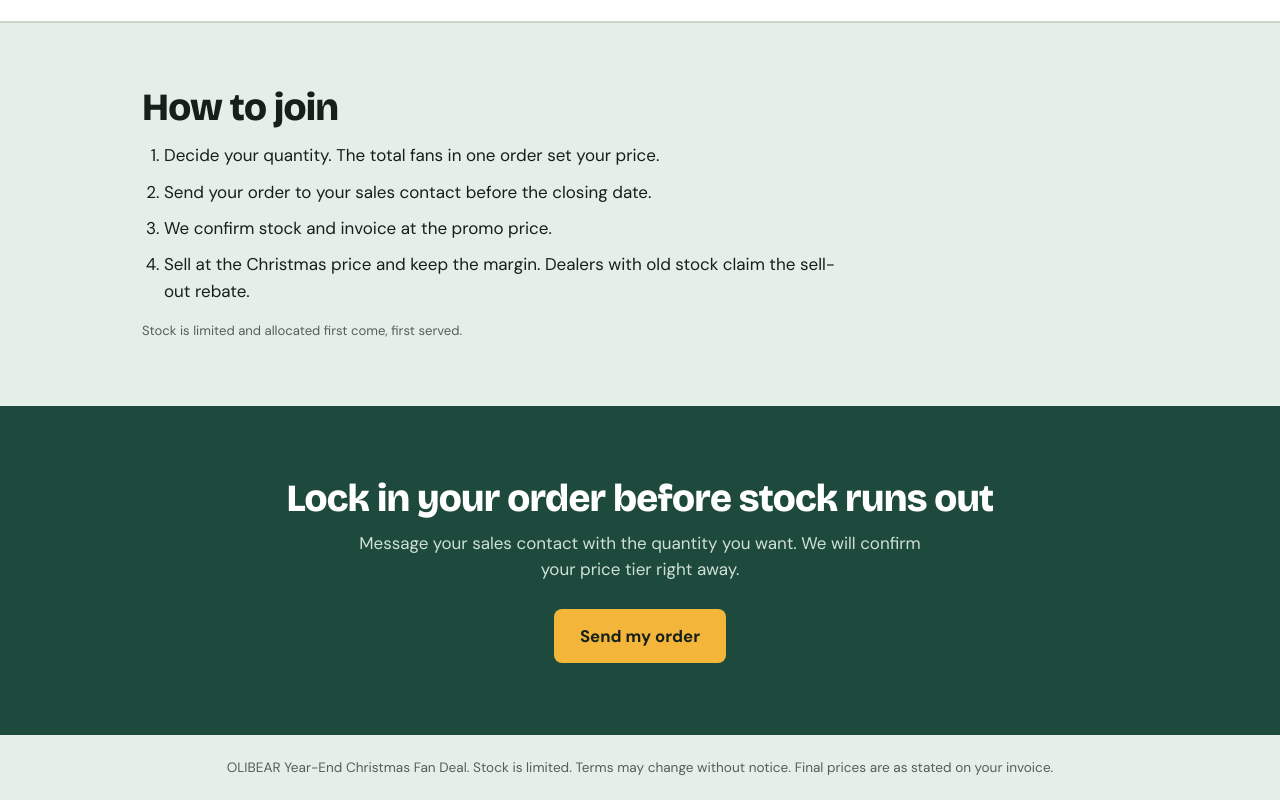
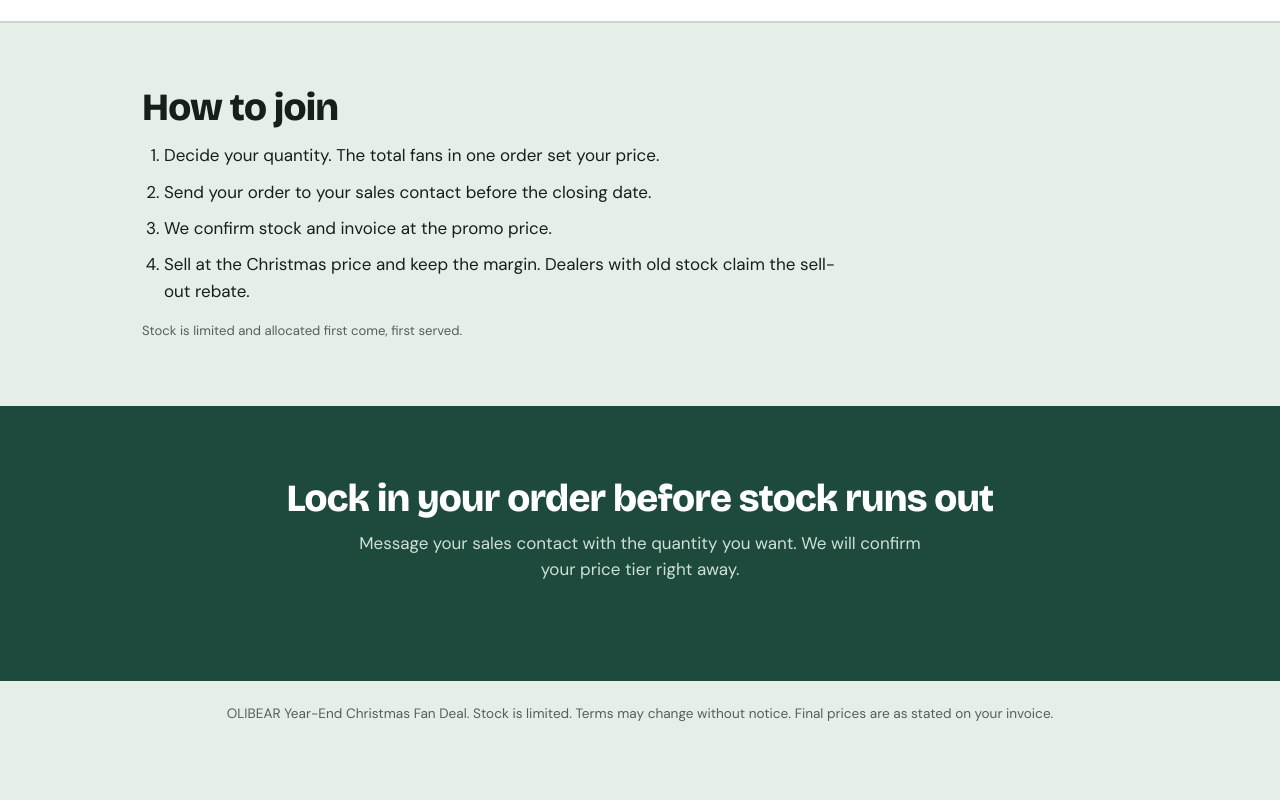
Before and after one commit to jeffng-star/OlibearPromo, a plain HTML site: page index.html in a window 1280 px wide. Shown: the part 2844-3644 px from the top of the page. After the commit the page ends 3590 px from the top, so only its background shows below. Drawn offline with nearby package versions, Linux system fonts and the light colour scheme.

Commit message:
Update index.html

```diff
--- a/index.html
+++ b/index.html
@@ -221,7 +221,6 @@ footer{padding:22px 0;font-size:.85rem;color:var(--muted);text-align:center}
   <div class="wrap">
     <h2>Lock in your order before stock runs out</h2>
     <p>Message your sales contact with the quantity you want. We will confirm your price tier right away.</p>
-    <a class="btn" id="contactBtn" href="#">Send my order</a>
   </div>
 </section>
 
```
